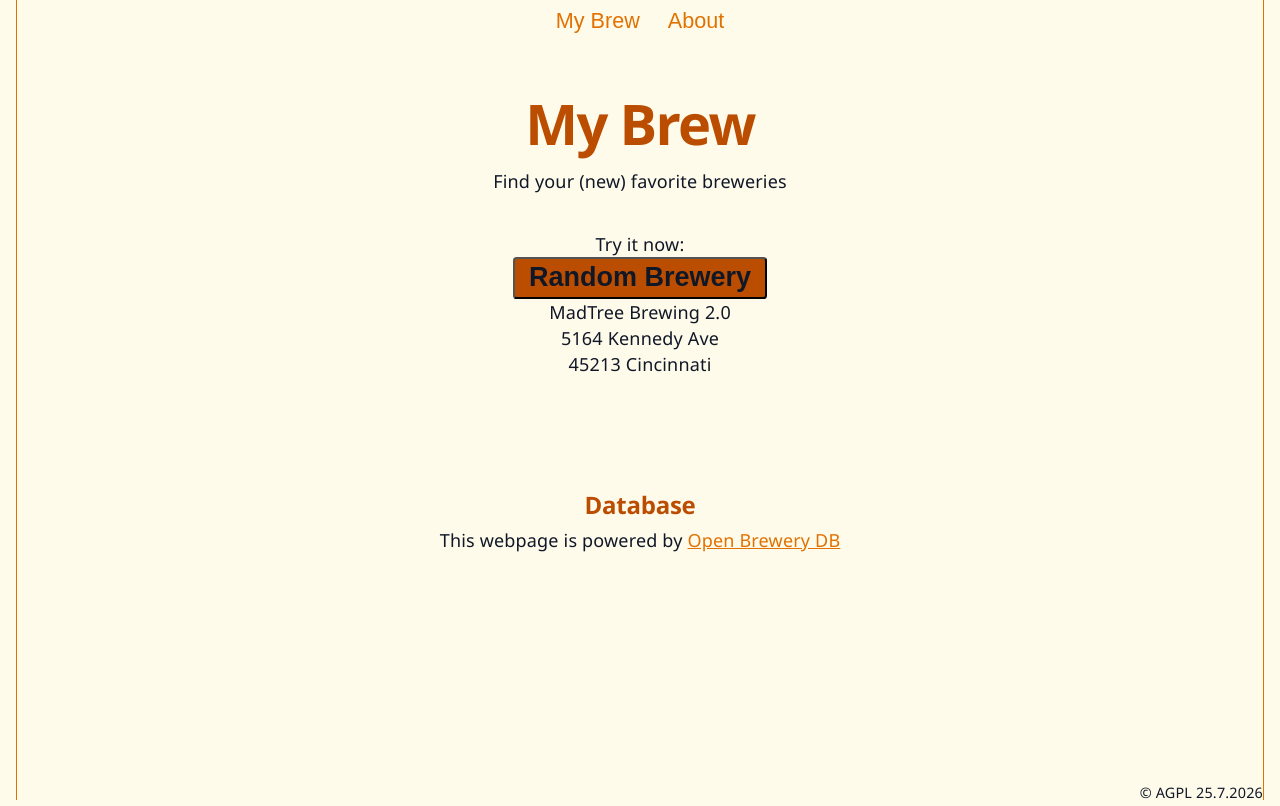
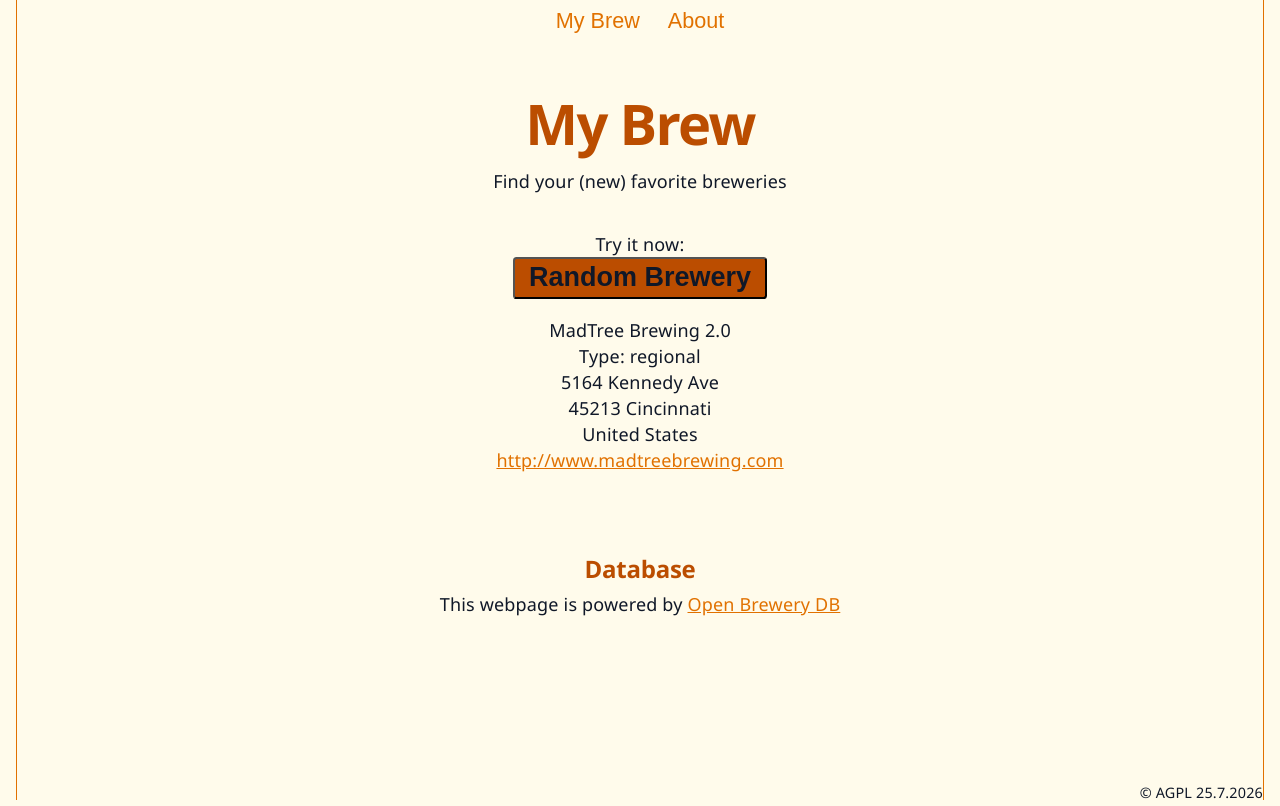
Before and after one commit to hendrik-ro/myBrew, a React (Vite) app: page / in a window 1280 px wide. Both pictures are taken after a click on the button "Random Brewery". Built offline with nearby package versions, Linux system fonts and the light colour scheme.

Commit message:
BrewRandom UI v0.2

```diff
--- a/src/App.tsx
+++ b/src/App.tsx
@@ -18,7 +18,7 @@ function App() {
   };
 
   const handleRandom = () => {
-    const result = [BrewRandom()];
+    const result = BrewRandom();
     setBreweries(result);
   };
 
@@ -27,7 +27,7 @@ function App() {
       <div className="container">
         <NavBar onNav={handleNav} />
         {page === "main" && (
-          <Main ApiResults={breweries} Random={handleRandom} />
+          <Main RandomResults={breweries} Random={handleRandom} />
         )}
         {page === "about" && <About />}
         <Footer />
--- a/src/main/main.tsx
+++ b/src/main/main.tsx
@@ -1,7 +1,7 @@
 import type { BreweriesProps } from "../types/breweriesProps";
 
 export default function Main(props: BreweriesProps) {
-  const { ApiResults, Random } = props;
+  const { RandomResults, Random } = props;
 
   const handleClick = () => {
     Random();
@@ -18,13 +18,26 @@ export default function Main(props: BreweriesProps) {
         <button id="brewButton" onClick={handleClick}>
           Random Brewery
         </button>
-        {ApiResults && ApiResults.length > 0 ? (
-          <div id="brewRandomResult">
-            <p>{ApiResults[0].name}</p>
-            <p>{ApiResults[0].address_1}</p>
-            <p>
-              {ApiResults[0].postal_code} {ApiResults[0].city}
-            </p>
+        {RandomResults ? (
+          <div id="brewRandomResult" style={{ marginTop: "1rem" }}>
+            <p>{RandomResults.name}</p>
+            <p>Type: {RandomResults.brewery_type}</p>
+            {RandomResults.address_1 && <p>{RandomResults.address_1}</p>}
+            {RandomResults.postal_code && (
+              <p>
+                {RandomResults.postal_code} {RandomResults.city}
+              </p>
+            )}
+            <p>{RandomResults.country}</p>
+            {RandomResults.website_url && (
+              <a
+                href={RandomResults.website_url}
+                target="_blank"
+                rel="noopener noreferrer"
+              >
+                {RandomResults.website_url}
+              </a>
+            )}
           </div>
         ) : null}
       </section>
--- a/src/types/breweriesProps.tsx
+++ b/src/types/breweriesProps.tsx
@@ -15,6 +15,6 @@ export type Brewery = {
 };
 
 export type BreweriesProps = {
-  ApiResults: Brewery[];
+  RandomResults: Brewery;
   Random: () => void;
 };
```
